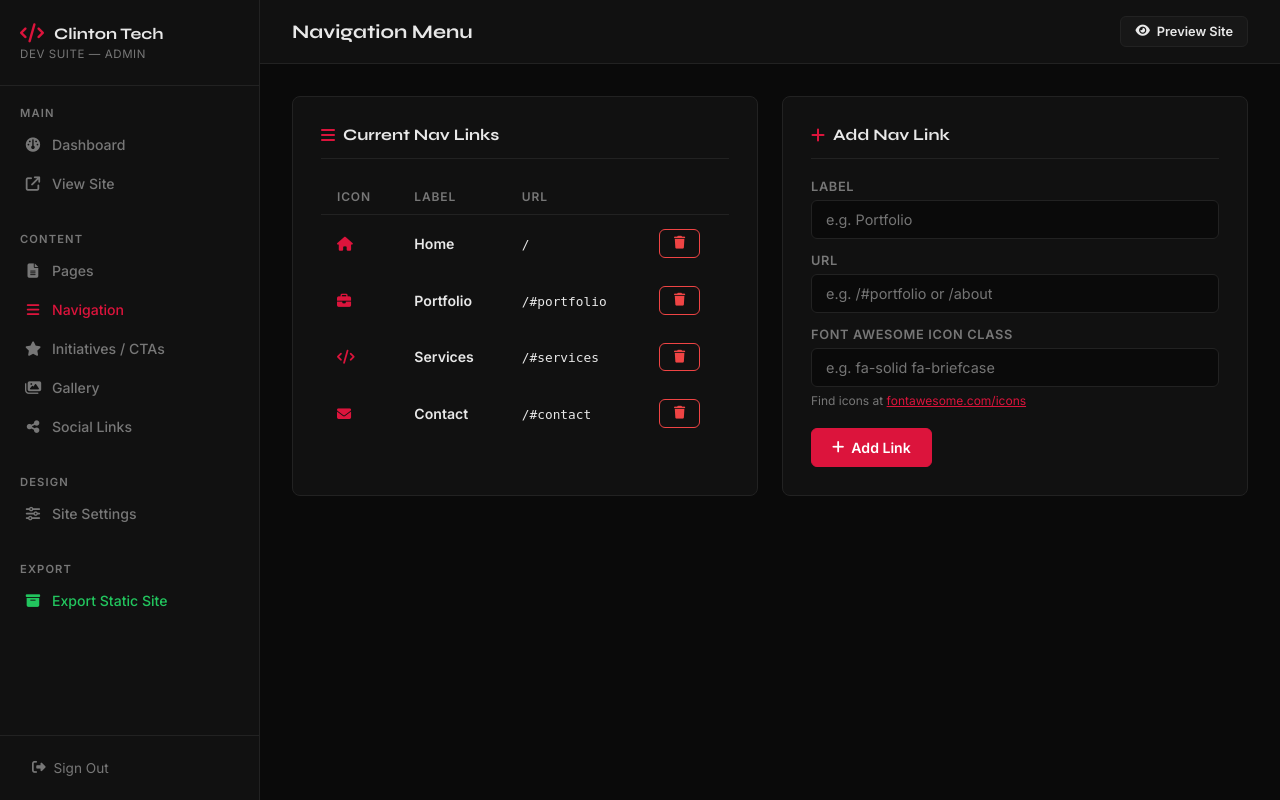
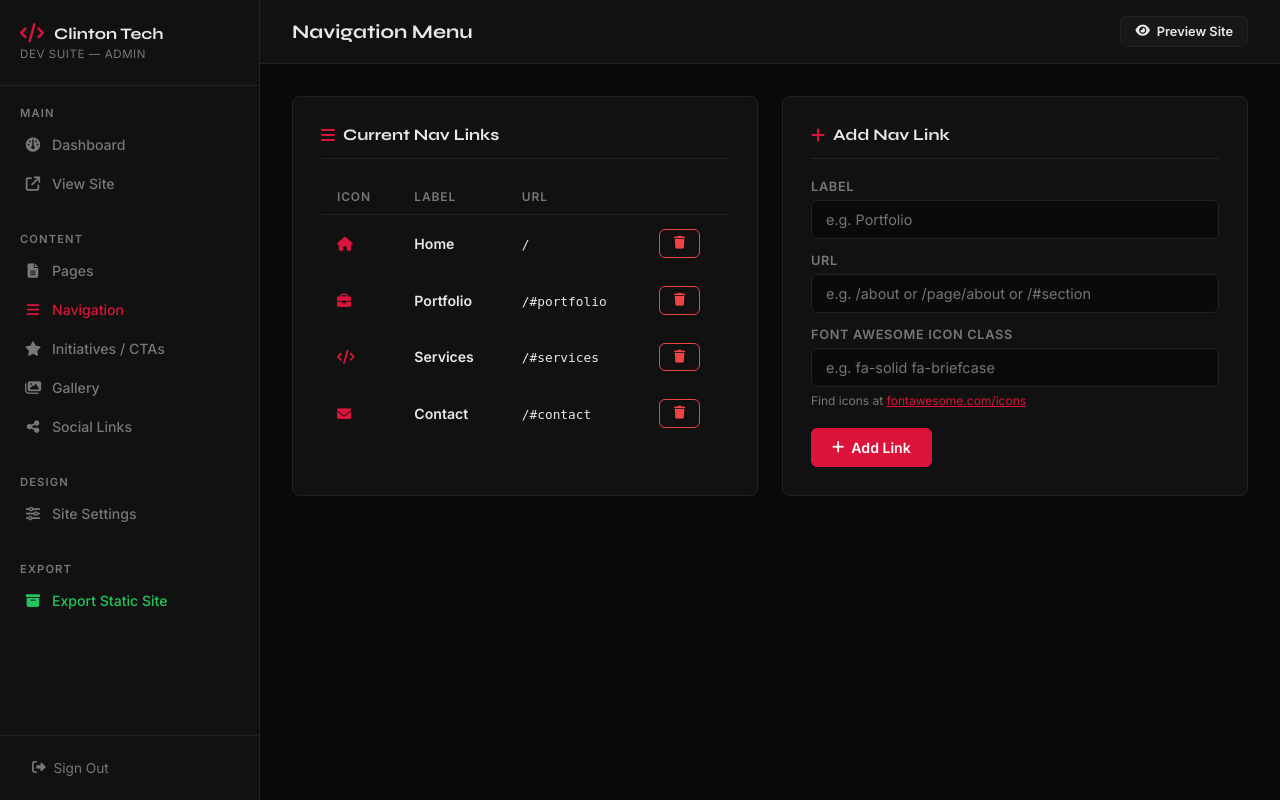
Before and after one commit to workspace4568-glitch/clinton-tech-dev, a Flask app: page /admin/nav in a window 1280 px wide. Run offline with Flask 3, Linux system fonts and the light colour scheme; the visitor is signed in with stand-in values (Sample User, id 1); data comes from the database, SQL or seed files in the repository; some libraries are stand-ins or nearby versions.

Commit message:
Update nav.html

```diff
--- a/templates/admin/nav.html
+++ b/templates/admin/nav.html
@@ -40,7 +40,7 @@
             </div>
             <div class="form-group" style="margin-bottom:14px;">
                 <label>URL</label>
-                <input type="text" name="url" required placeholder="e.g. /#portfolio or /about">
+                <input type="text" name="url" required placeholder="e.g. /about or /page/about or /#section">
             </div>
             <div class="form-group" style="margin-bottom:20px;">
                 <label>Font Awesome Icon Class</label>
```
